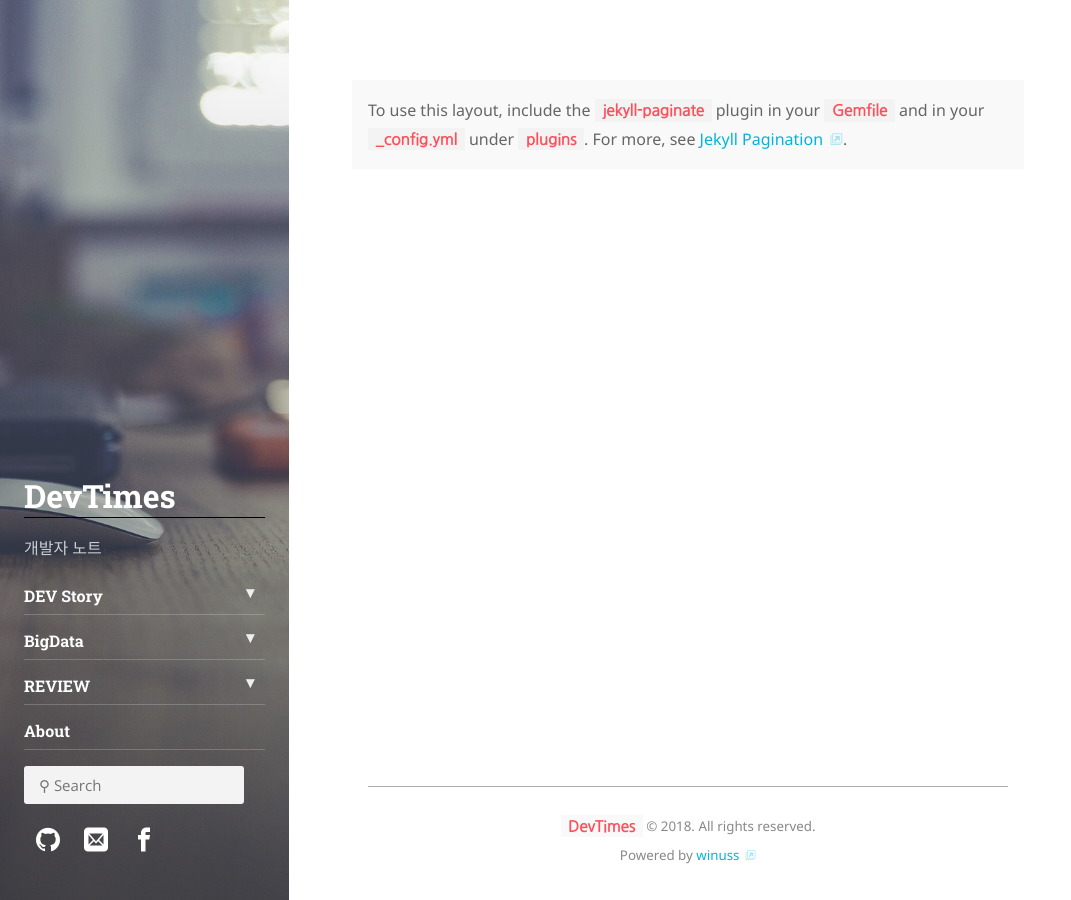
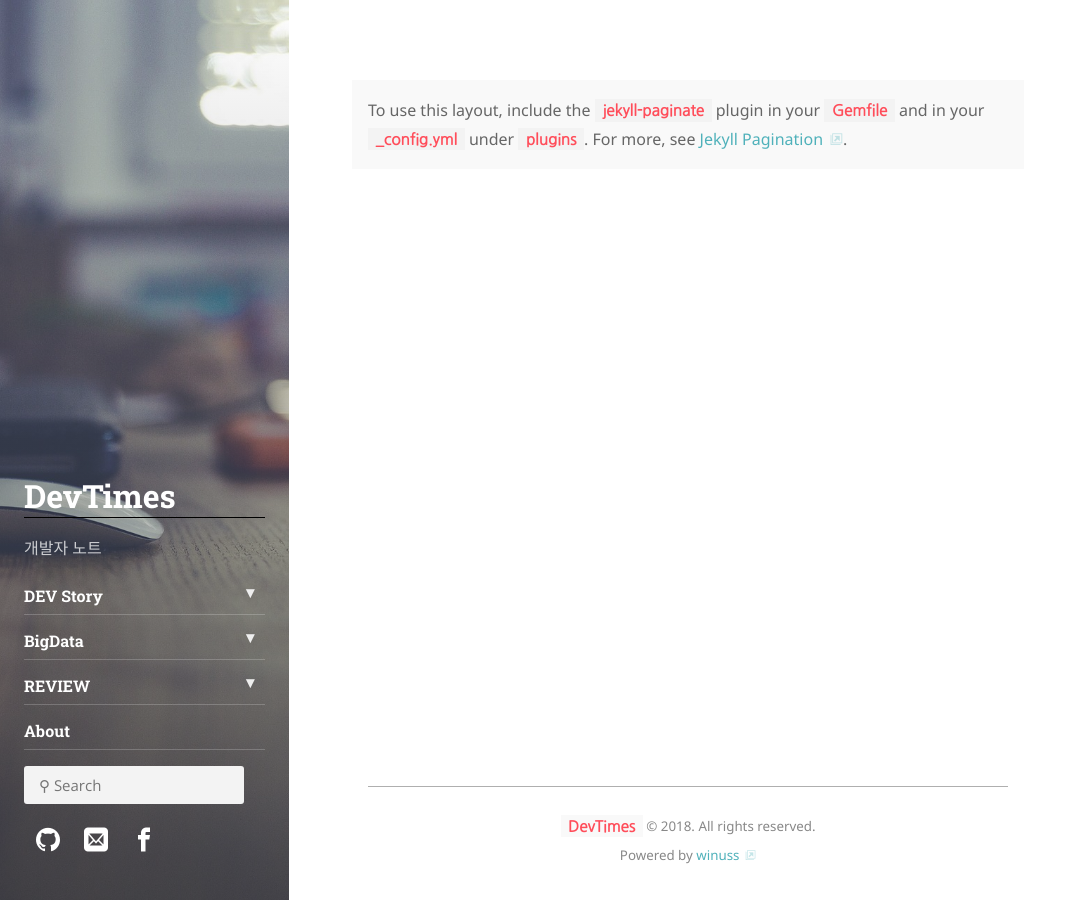
Before and after one commit to winuss/jekyll-blog, a Jekyll site: the page built from index.html, in a window 1280 px wide. Shown: the whole page, without its empty margins (0-1071 px from the left). Built offline with Jekyll 4.4.1, drawn with Linux system fonts in a browser that asks for light colours; some web fonts are replaced; the list of posts is cut into pages by our own code.

Commit message:
Revert "."
This reverts commit 682ad0bc74d57bb2d57960a2627ec122dec325e8.

```diff
--- a/_config.yml
+++ b/_config.yml
@@ -75,7 +75,7 @@ paginate_path:         /page-:num/
 accent_image:          /assets/img/cover/side-cover-03.jpg
   # background: '#ff4d5a' # provide a valid CSS background value
   # overlay:    false     # set to true if you want a dark overlay
-accent_color:          '#00b5dc' #'#4fb1ba' # a43838
+accent_color:          '#4fb1ba' # a43838
 
 # The string encoding which fonts to fetch from Google Fonts.
 # See: <https://qwtel.com/hydejack/docs/configuration/>
```
